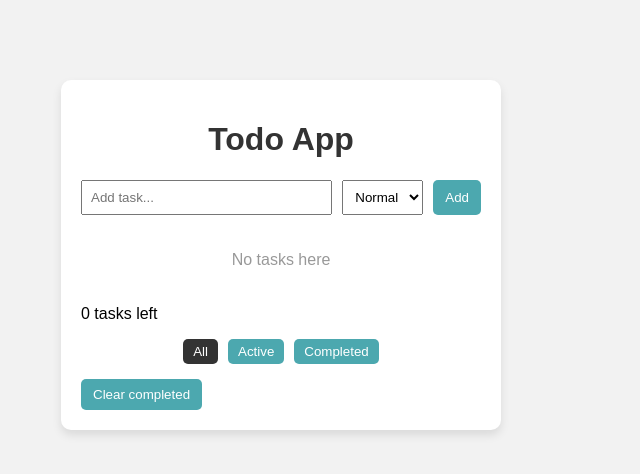
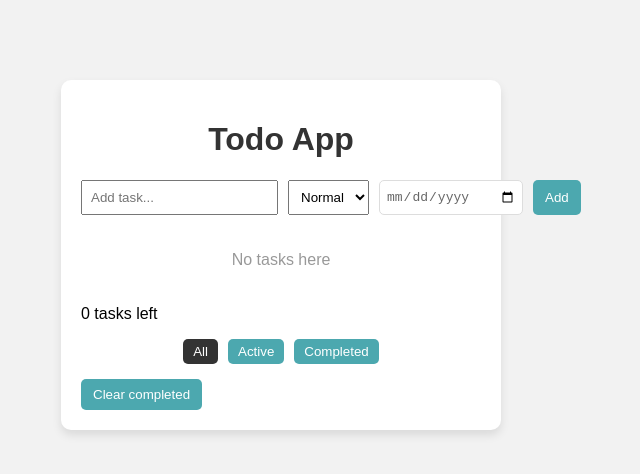
Before and after one commit to Arquid/todo-tasks, a React (Vite) app: page / in a window 1280 px wide. Shown: the top 474 px of the page, without its empty margins (359-999 px from the left). Built offline with nearby package versions, Linux system fonts and the light colour scheme.

Commit message:
Due-date feature added

```diff
--- a/src/App.css
+++ b/src/App.css
@@ -199,3 +199,20 @@ ul {
 .priority-select.priority-low {
   background: #7fb37f;
 }
+
+.due-date-input {
+  flex: 0 0 auto;
+  width: 130px;
+  padding: 4px 6px;
+  font-size: 13px;
+  color: #666;
+  border: 1px solid #ddd;
+  border-radius: 5px;
+  background: white;
+}
+
+.due-date-input.overdue {
+  border-color: #c0392b;
+  color: #c0392b;
+  font-weight: bold;
+}
--- a/src/App.jsx
+++ b/src/App.jsx
@@ -25,6 +25,7 @@ function App() {
   const [pendingClearCompleted, setPendingClearCompleted] = useState(false);
   const [errorMessage, setErrorMessage] = useState("");
   const [priority, setPriority] = useState("normal");
+  const [dueDate, setDueDate] = useState("");
 
   const PRIORITY_ORDER = { high: 0, normal: 1, low: 2};
 
@@ -54,13 +55,15 @@ function App() {
       id: crypto.randomUUID(),
       text: trimmed,
       completed: false,
-      priority
+      priority,
+      dueDate: dueDate || null
     };
 
     setTodos([...todos, newTodo]);
     setInput("");
     setPriority("normal");
-};
+    setDueDate("");
+  };
 
   const toggleTodo = (id) => {
     setTodos(
@@ -95,6 +98,14 @@ function App() {
     setTodos(
       todos.map(todo =>
         todo.id === id ? { ...todo, priority: newPriority } : todo
+      )
+    );
+  };
+
+  const changeDueDate = (id, newDueDate) => {
+    setTodos(
+      todos.map(todo =>
+        todo.id === id ? { ...todo, dueDate: newDueDate || null } : todo
       )
     );
   };
@@ -146,6 +157,8 @@ function App() {
           addTodo={addTodo}
           priority={priority}
           setPriority={setPriority}
+          dueDate={dueDate}
+          setDueDate={setDueDate}
         />
         <TodoList
           todos={filteredTodos}
@@ -153,6 +166,7 @@ function App() {
           deleteTodo={deleteTodo}
           editTodo={editTodo}
           changePriority={changePriority}
+          changeDueDate={changeDueDate}
         />
         <p>{activeCount} tasks left</p>
         <TodoFilters setFilter={setFilter} filter={filter} />
--- a/src/components/TodoInput.jsx
+++ b/src/components/TodoInput.jsx
@@ -1,4 +1,4 @@
-function TodoInput({ input, setInput, priority, setPriority, addTodo }) {
+function TodoInput({ input, setInput, priority, setPriority, dueDate, setDueDate, addTodo }) {
   return (
     <div className="input-row">
       <input
@@ -20,6 +20,13 @@ function TodoInput({ input, setInput, priority, setPriority, addTodo }) {
         <option value="normal">Normal</option>
         <option value="high">High</option>
       </select>
+      <input
+        type="date"
+        value={dueDate}
+        onChange={(e) => setDueDate(e.target.value)}
+        aria-label="Due date"
+        className="due-date-input"
+      />
       <button onClick={addTodo}>Add</button>
     </div>
   );
--- a/src/components/TodoItem.jsx
+++ b/src/components/TodoItem.jsx
@@ -1,6 +1,12 @@
 import { useState } from "react";
 
-function TodoItem({ todo, toggleTodo, deleteTodo, editTodo, changePriority }) {
+function isOverdue(dueDate, completed) {
+  if (!dueDate || completed) return false;
+  const today = new Date().toISOString().split("T")[0];
+  return dueDate < today;
+}
+
+function TodoItem({ todo, toggleTodo, deleteTodo, editTodo, changePriority, changeDueDate }) {
   const [isEditing, setIsediting] = useState(false);
   const [draft, setDraft] = useState(todo.text);
 
@@ -59,6 +65,13 @@ function TodoItem({ todo, toggleTodo, deleteTodo, editTodo, changePriority }) {
           </span>
         )}
       </label>
+      <input
+        type="date"
+        className={`due-date-input ${isOverdue(todo.dueDate, todo.completed) ? "overdue" : ""}`}
+        value={todo.dueDate || ""}
+        onChange={(e) => changeDueDate(todo.id, e.target.value)}
+        aria-label={`Due date for task: ${todo.text}`}
+      />
       {!isEditing && (
         <button
           className="edit-btn"
--- a/src/components/TodoList.jsx
+++ b/src/components/TodoList.jsx
@@ -1,8 +1,8 @@
 import TodoItem from "./TodoItem";
 
-function TodoList({ todos, toggleTodo, deleteTodo, editTodo, changePriority }) {
+function TodoList({ todos, toggleTodo, deleteTodo, editTodo, changePriority, changeDueDate }) {
   if (todos.length === 0) {
-    return <p className="empty-state">No tasks here</p>
+    return <p className="empty-state">No tasks here</p>;
   }
 
   return (
@@ -15,6 +15,7 @@ function TodoList({ todos, toggleTodo, deleteTodo, editTodo, changePriority }) {
           deleteTodo={deleteTodo}
           editTodo={editTodo}
           changePriority={changePriority}
+          changeDueDate={changeDueDate}
         />
       ))}
     </ul>
```
Also changed, not shown: 1 other file (tests, documents, lock files or other folders).
